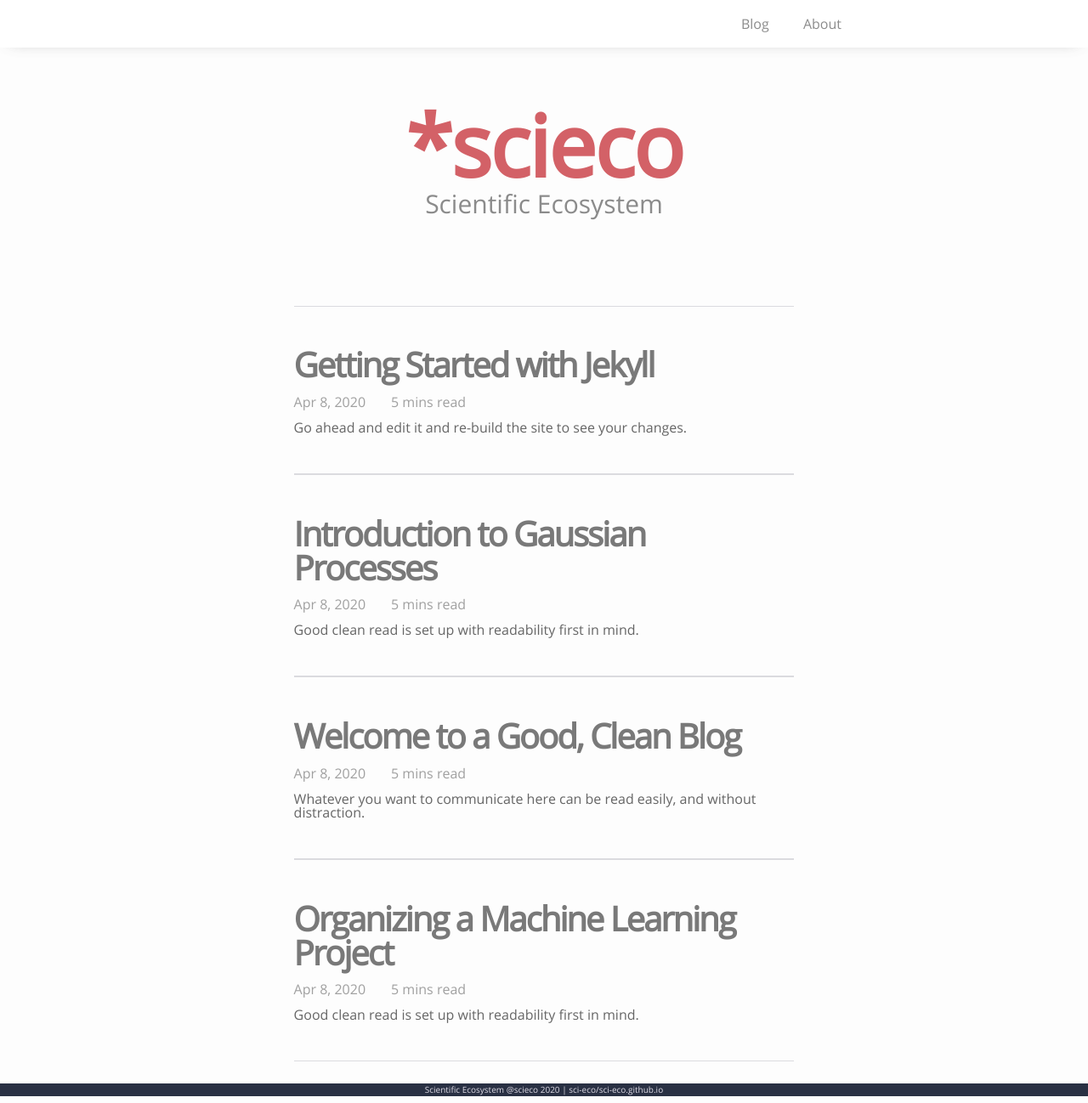
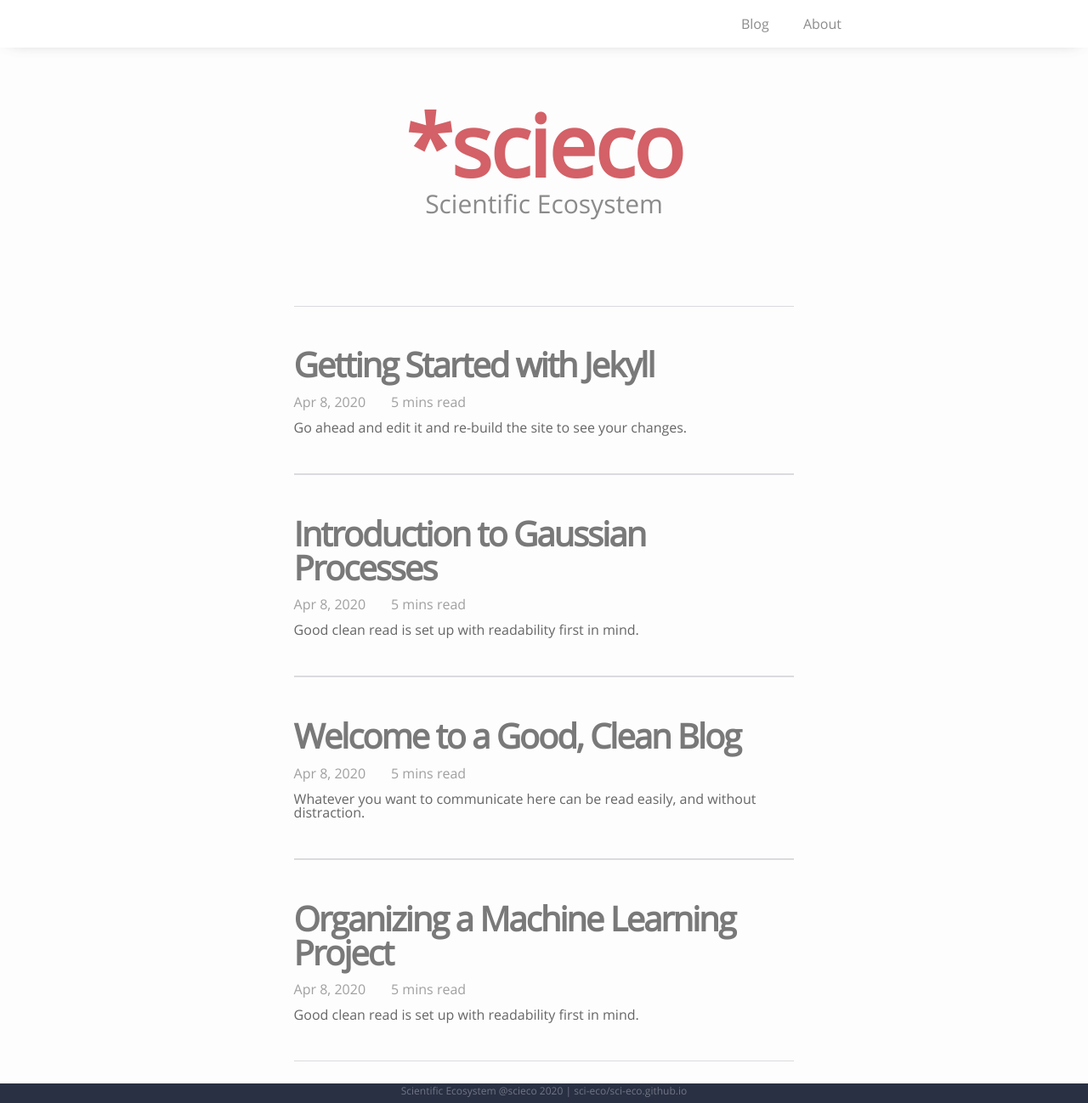
Before and after one commit to scicafe/scicafe.github.io, a Jekyll site: the page built from index.html, in a window 1280 px wide and 1298 px high. Shown: the whole window at 85% size. Built offline with Jekyll 4.4.1, drawn with Linux system fonts in a browser that asks for light colours.

Commit message:
change font size, color, height of footer

```diff
--- a/_config.yml
+++ b/_config.yml
@@ -26,8 +26,8 @@ description: >- # this means to ignore newlines until "baseurl:"
   Google search results) and in your feed.xml site description.
 baseurl: "" # the subpath of your site, e.g. /blog
 url: "" # the base hostname & protocol for your site, e.g. http://example.com
-twitter_username: jekyllrb
-github_username:  jekyll
+twitter_username: scieco
+github_username:  sci-eco
 
 # Build settings
 theme: minima
--- a/css/master.css
+++ b/css/master.css
@@ -11,12 +11,12 @@ html,body{
 }
 
 footer {
-  height: 15px;
+  height: 23px;
   background-color: #293043;
   text-align: center;
   font-family: OpenSans-reg;
-  font-size: 10px;
-  color : #dedbe6;
+  font-size: 12px;
+  color : #dedbe666;
 }
 
 
```
